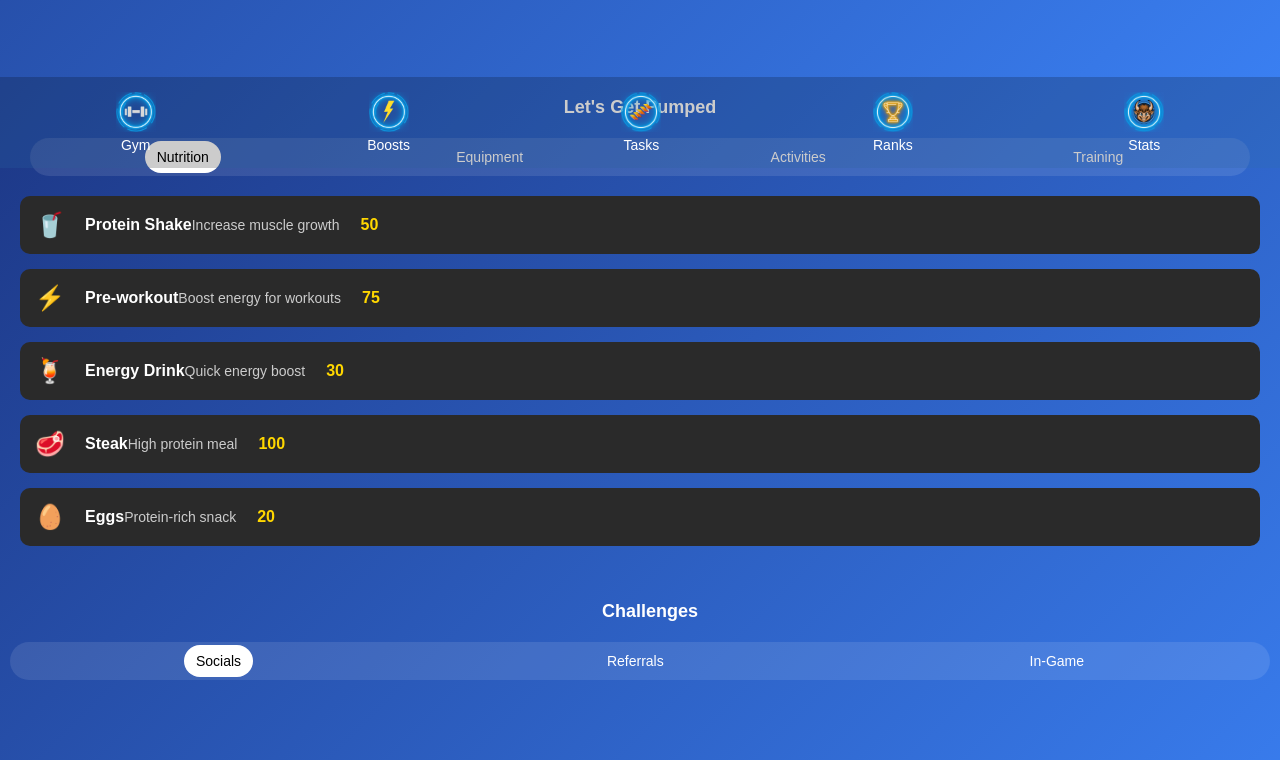
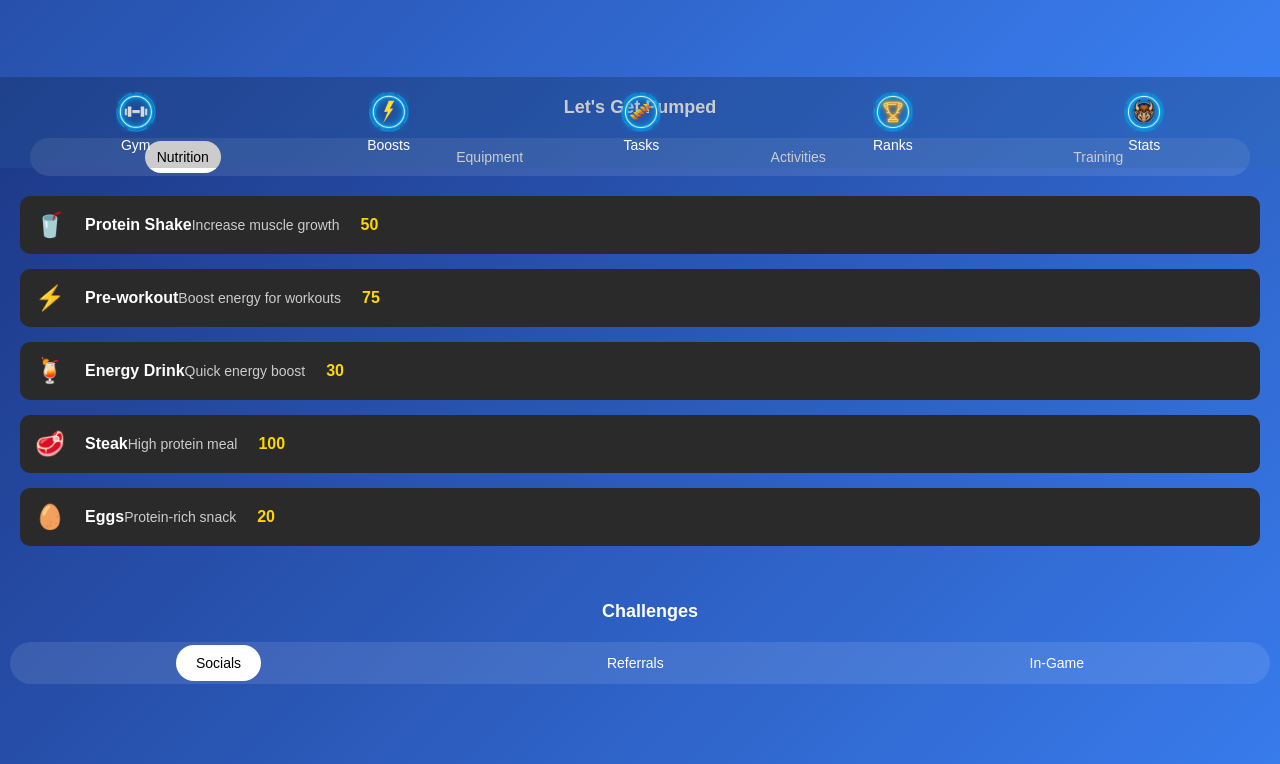
Before and after one commit to cryptoleonardo1/PUMPME_TESTBOT, a website: page public/index.html in a window 1280 px wide. Shown: the part 632-1396 px from the top of the page. Drawn offline with Linux system fonts and the light colour scheme; a script that the page names is missing.

Commit message:
categorie

```diff
--- a/public/styles_v2.css
+++ b/public/styles_v2.css
@@ -444,7 +444,7 @@ main {
   color: #ffffff;
   font-size: 14px;
   cursor: pointer;
-  padding: 8px 12px;
+  padding: 10px 20px;
   border-radius: 20px;
   transition: all 0.3s ease;
   white-space: nowrap;
```
